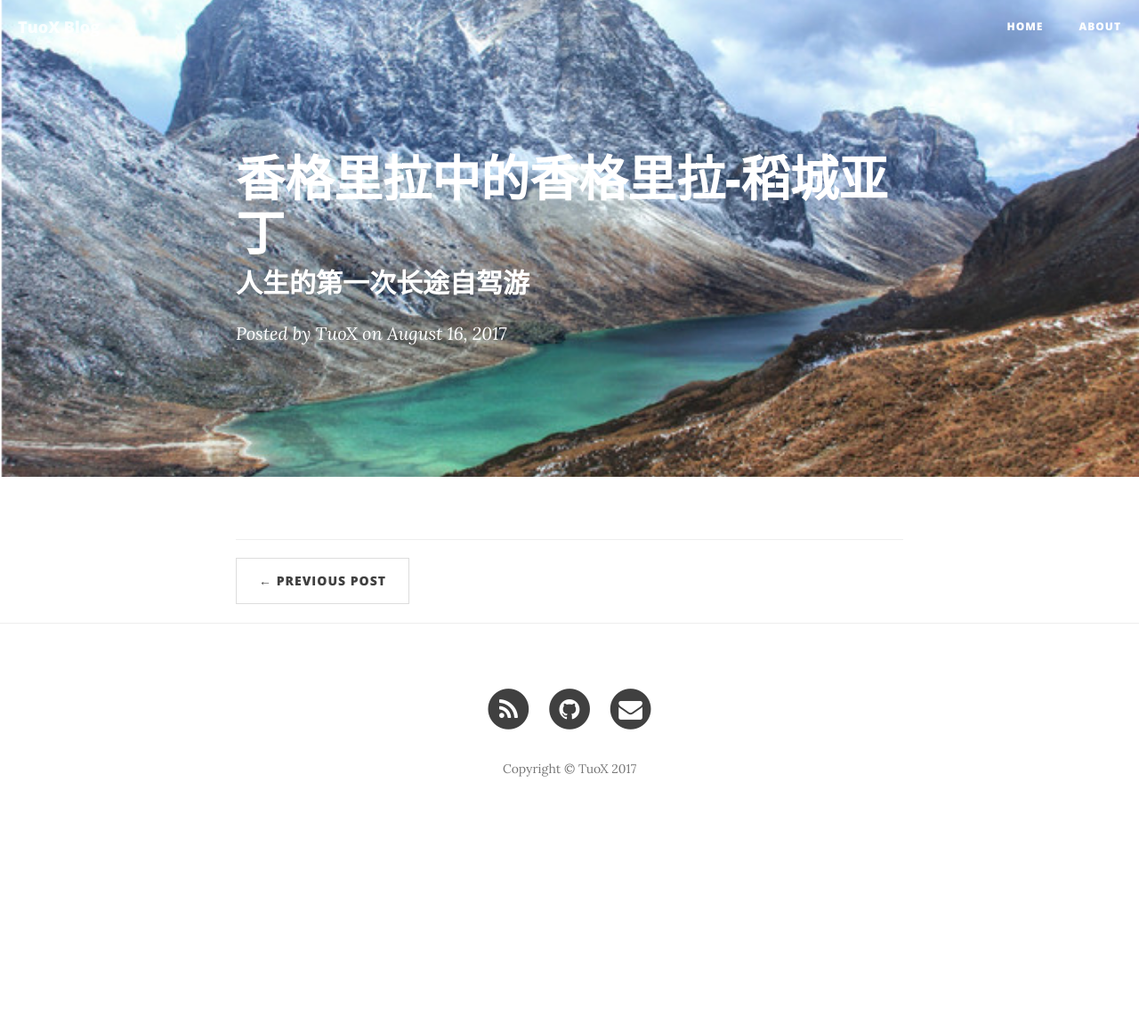
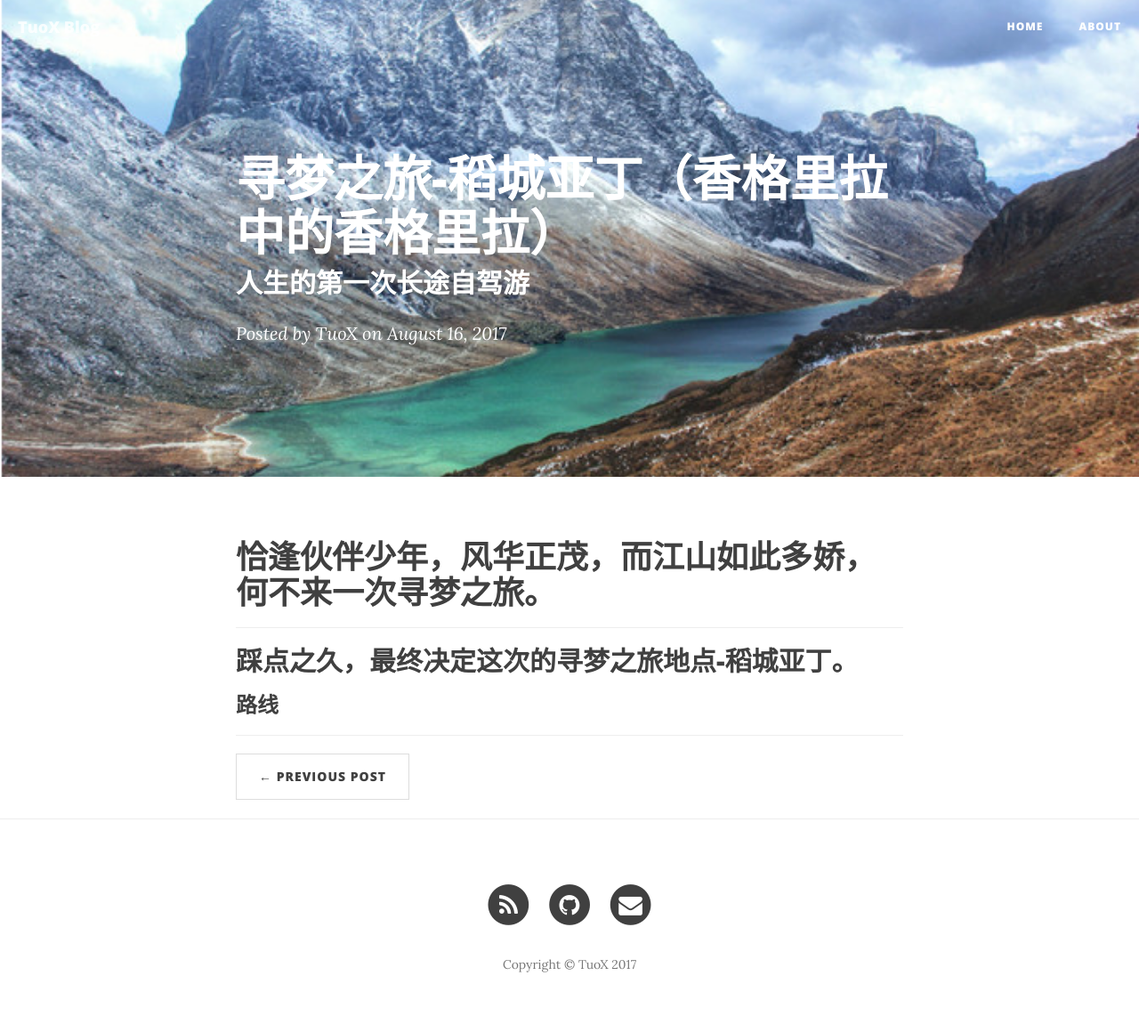
Before and after one commit to linzhiming0826/linzhiming0826.github.io, a Jekyll site: the page built from _posts/2017-08-16-self-driving.markdown, in a window 1280 px wide. Shown: the whole page at 89% size. Built offline with Jekyll 4.4.1, drawn with Linux system fonts in a browser that asks for light colours; nearby versions of some CDN libraries; comment, search, counter and statistics services are not loaded; before the commit the page ends 940 px from its top, so only the background shows below that.

Commit message:
提交代码

```diff
--- a/_posts/2017-08-16-self-driving.markdown
+++ b/_posts/2017-08-16-self-driving.markdown
@@ -1,8 +1,16 @@
 ---
 layout:     post
-title:      "香格里拉中的香格里拉-稻城亚丁"
+title:      "寻梦之旅-稻城亚丁（香格里拉中的香格里拉）"
 subtitle:   "人生的第一次长途自驾游"
 date:       "2017-08-16"
 author:     "TuoX"
 header-img: "img/post-24/bg.png"
 ---
+
+# 恰逢伙伴少年，风华正茂，而江山如此多娇，何不来一次寻梦之旅。
+
+***
+
+## 踩点之久，最终决定这次的寻梦之旅地点-稻城亚丁。
+
+### 路线
```
